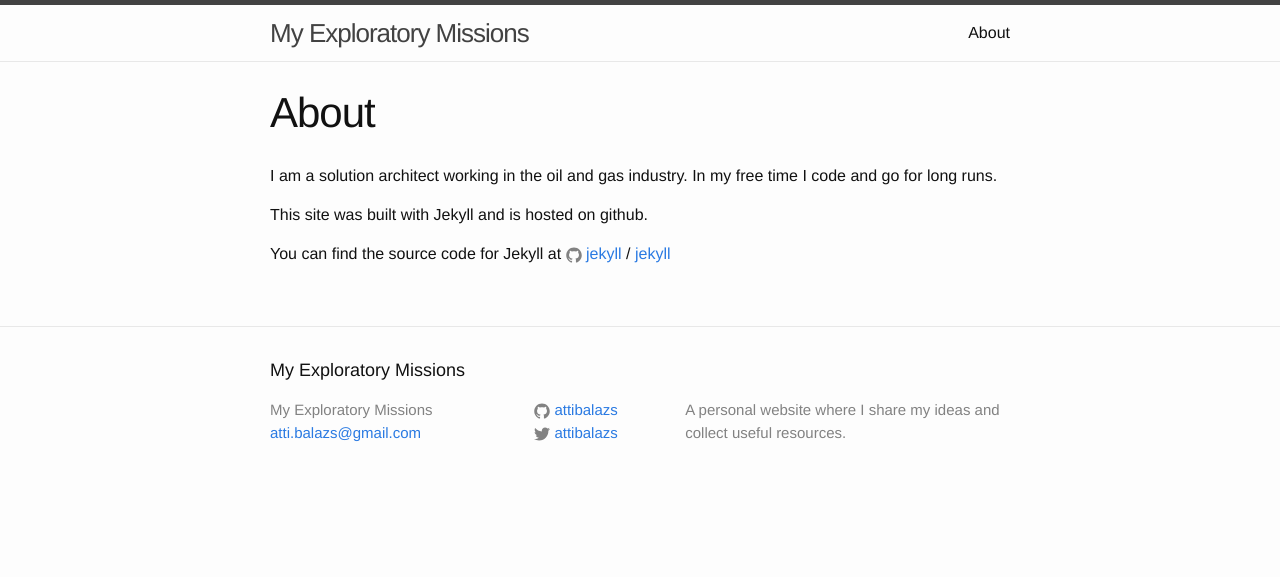
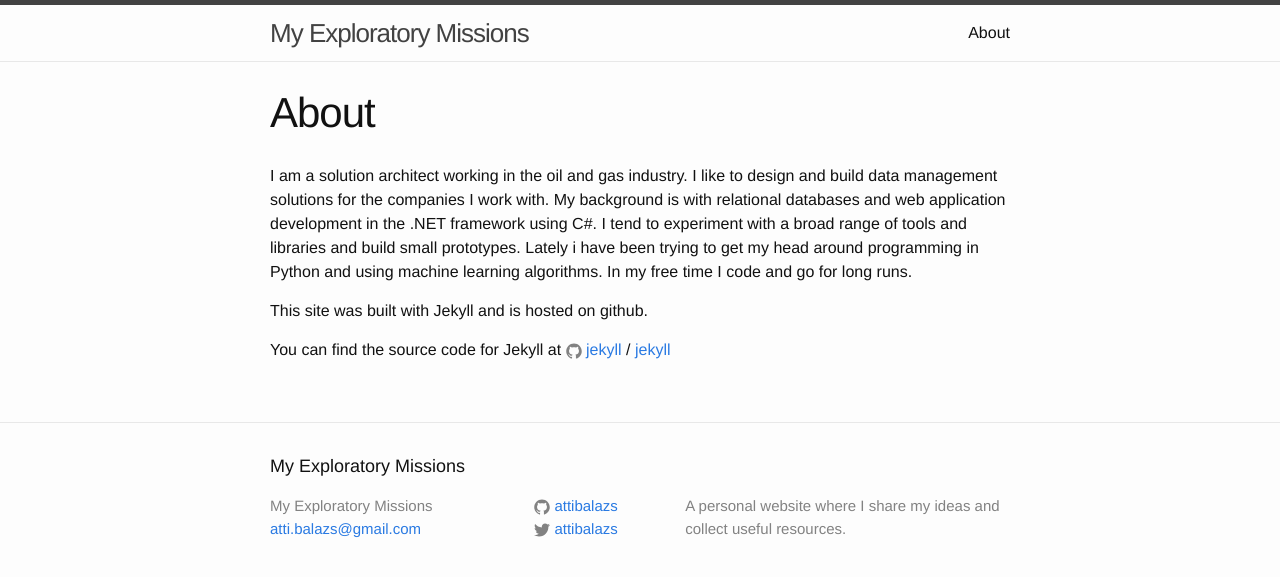
Before and after one commit to gspanoae/softwareranch.github.io, a Jekyll site: the page built from about.md, in a window 1280 px wide. Shown: the top 577 px of the page. Built offline with Jekyll 4.4.1, drawn with Linux system fonts in a browser that asks for light colours.

Commit message:
updated with some more shameless bragging

```diff
--- a/about.md
+++ b/about.md
@@ -4,7 +4,7 @@ title: About
 permalink: /about/
 ---
 
-I am a solution architect working in the oil and gas industry. In my free time I code and go for long runs.
+I am a solution architect working in the oil and gas industry. I like to design and build data management solutions for the companies I work with. My background is with relational databases and web application development in the .NET framework using C#. I tend to experiment with a broad range of tools and libraries and build small prototypes. Lately i have been trying to get my head around programming in Python and using machine learning algorithms. In my free time I code and go for long runs.
 
 This site was built with Jekyll and is hosted on github.
 
```
